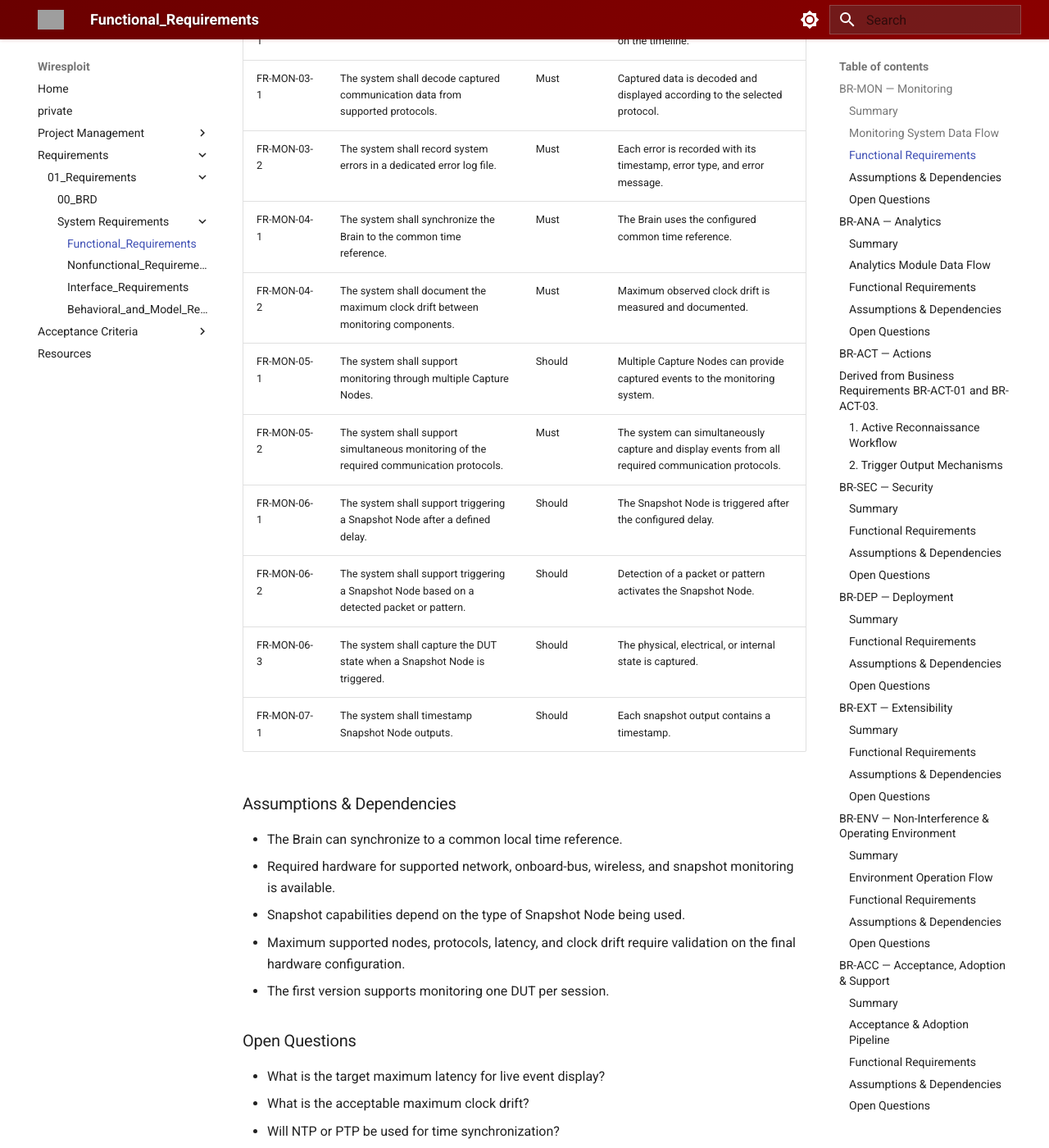
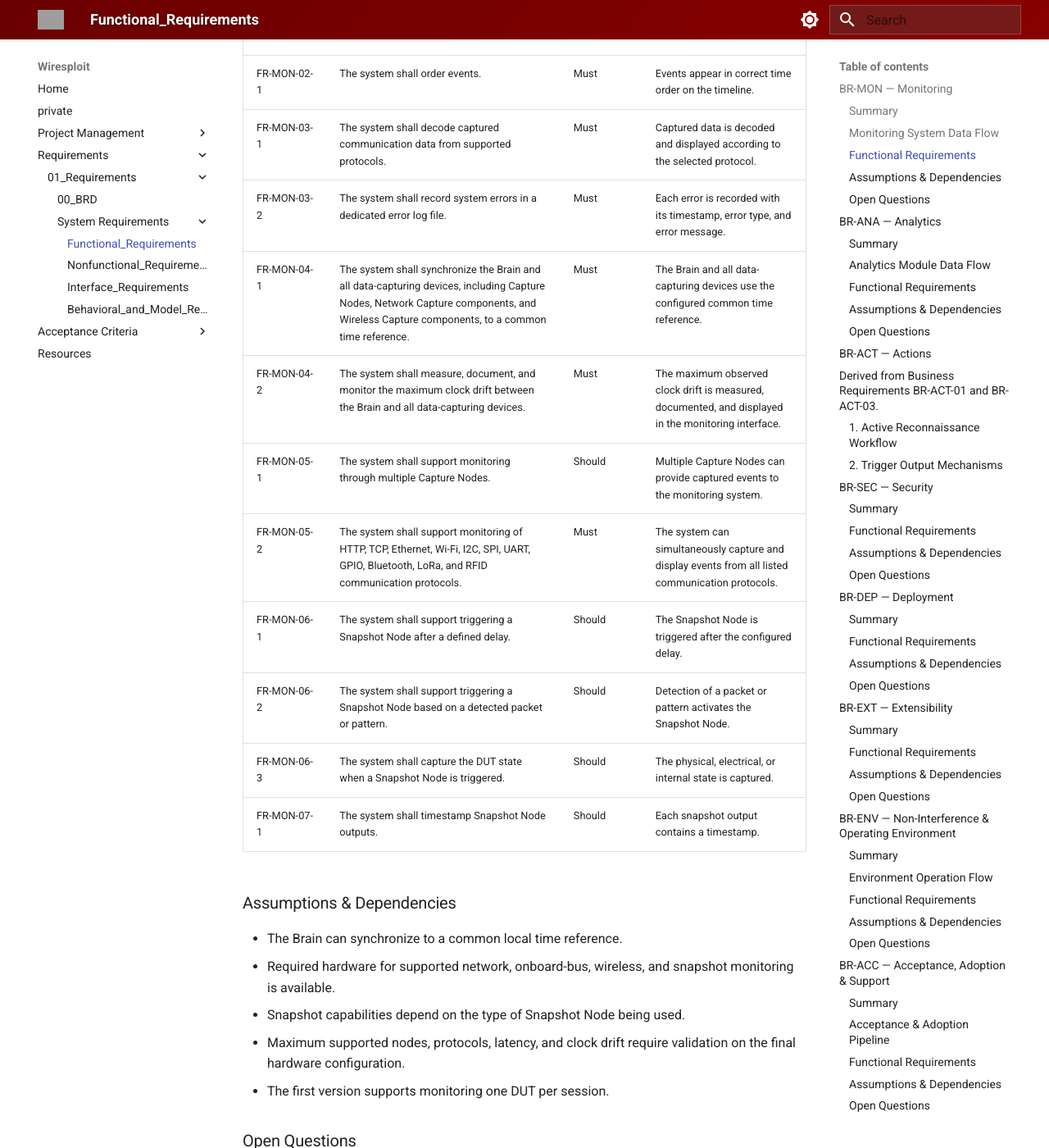
Before and after one commit to EG-ETCS/wiresploit, an MkDocs documentation site: the page built from docs/01_Requirements/01_SysRS/01_Functional_Requirements.md, in a window 1280 px wide and 1400 px high, scrolled down 1833 px. Shown: the whole window at 82% size. Built offline with MkDocs 1.6.1 and Material for MkDocs 9.7.7, drawn with Linux system fonts in a browser that asks for light colours; some of the changed lines change nothing that is shown; some of the changed text lies outside the part shown; grey boxes are pictures that could not be loaded.

Commit message:
Refine monitoring system data flow and update functional requirements for time synchronization and protocol support

````diff
--- a/docs/01_Requirements/01_SysRS/01_Functional_Requirements.md
+++ b/docs/01_Requirements/01_SysRS/01_Functional_Requirements.md
@@ -14,21 +14,18 @@
 ```mermaid
 flowchart TD
     DUT["Device Under Test (DUT)"]
+
     NET["Network Traffic<br/>HTTP / TCP / Ethernet / Wi-Fi"]
-
     BUS["Onboard Communication<br/>I2C / SPI / UART / GPIO"]
-
     WIRELESS["Wireless Communication<br/>Bluetooth / LoRa / RFID"]
 
     NET_CAPTURE["Network Capture"]
-
     CN["Capture Nodes<br/>Onboard Bus Capture"]
-
     WIRELESS_CAPTURE["Wireless Capture"]
 
+    TIMESTAMP["Timestamping & Time Synchronization<br/>Common Time Reference"]
+
     BRAIN["Brain<br/>Event Processing + Protocol Decoding"]
-
-    TIMESTAMP["Timestamping & Time Synchronization"]
 
     CORRELATION["Event Correlation<br/>Temporal + Logical Correlation"]
 
@@ -39,17 +36,21 @@
     DUT --> NET
     DUT --> BUS
     DUT --> WIRELESS
+
     NET --> NET_CAPTURE
     BUS --> CN
     WIRELESS --> WIRELESS_CAPTURE
-    NET_CAPTURE --> BRAIN
-    CN --> BRAIN
-    WIRELESS_CAPTURE --> BRAIN
-    BRAIN --> TIMESTAMP
-    TIMESTAMP --> CORRELATION
+
+    NET_CAPTURE --> TIMESTAMP
+    CN --> TIMESTAMP
+    WIRELESS_CAPTURE --> TIMESTAMP
+
+    TIMESTAMP --> BRAIN
+    BRAIN --> CORRELATION
     CORRELATION --> TIMELINE
     TIMELINE --> ANALYST
 ```
+
 ### Functional Requirements
 
 | FR ID | Requirement | Priority | Acceptance Criteria |
@@ -61,10 +62,10 @@
 | FR-MON-02-1 | The system shall order events. | Must | Events appear in correct time order on the timeline. |
 | FR-MON-03-1 | The system shall decode captured communication data from supported protocols. | Must | Captured data is decoded and displayed according to the selected protocol. |
 | FR-MON-03-2 | The system shall record system errors in a dedicated error log file. | Must | Each error is recorded with its timestamp, error type, and error message. |
-| FR-MON-04-1 | The system shall synchronize the Brain to the common time reference. | Must | The Brain uses the configured common time reference. |
-| FR-MON-04-2 | The system shall document the maximum clock drift between monitoring components. | Must | Maximum observed clock drift is measured and documented. |
+| FR-MON-04-1 | The system shall synchronize the Brain and all data-capturing devices, including Capture Nodes, Network Capture components, and Wireless Capture components, to a common time reference. | Must | The Brain and all data-capturing devices use the configured common time reference. |
+| FR-MON-04-2 | The system shall measure, document, and monitor the maximum clock drift between the Brain and all data-capturing devices. | Must | The maximum observed clock drift is measured, documented, and displayed in the monitoring interface. |
 | FR-MON-05-1 | The system shall support monitoring through multiple Capture Nodes. | Should | Multiple Capture Nodes can provide captured events to the monitoring system. |
-| FR-MON-05-2 | The system shall support simultaneous monitoring of the required communication protocols. | Must | The system can simultaneously capture and display events from all required communication protocols. |
+| FR-MON-05-2 | The system shall support monitoring of HTTP, TCP, Ethernet, Wi-Fi, I2C, SPI, UART, GPIO, Bluetooth, LoRa, and RFID communication protocols. | Must | The system can simultaneously capture and display events from all listed communication protocols. |
 | FR-MON-06-1 | The system shall support triggering a Snapshot Node after a defined delay. | Should | The Snapshot Node is triggered after the configured delay. |
 | FR-MON-06-2 | The system shall support triggering a Snapshot Node based on a detected packet or pattern. | Should | Detection of a packet or pattern activates the Snapshot Node. |
 | FR-MON-06-3 | The system shall capture the DUT state when a Snapshot Node is triggered. | Should | The  physical, electrical, or internal state is captured. |
@@ -83,7 +84,6 @@
 - What is the target maximum latency for live event display?
 - What is the acceptable maximum clock drift?
 - Will NTP or PTP be used for time synchronization?
-- What communication protocols must the system support?
 - Which Snapshot Node types will be supported in the first release?
 - Which snapshot analysis capabilities will be available in the first release?
 
````
